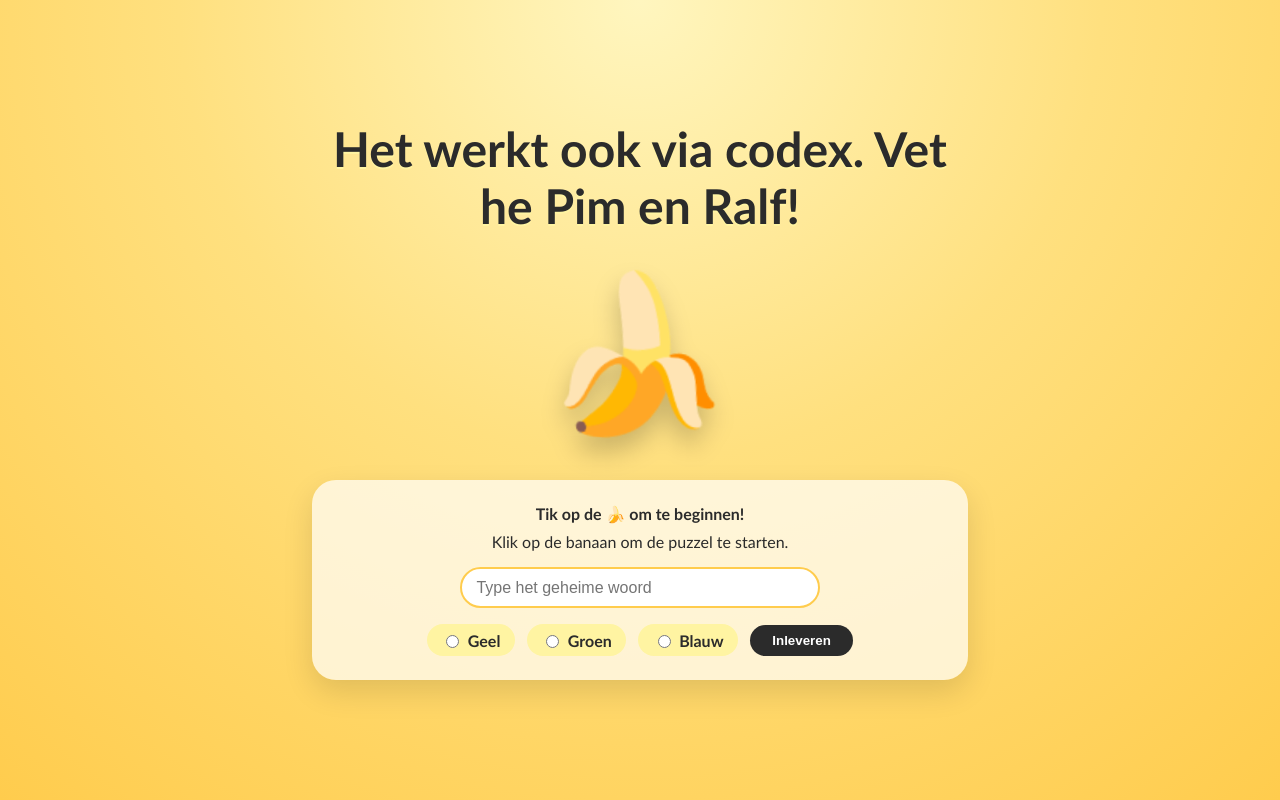
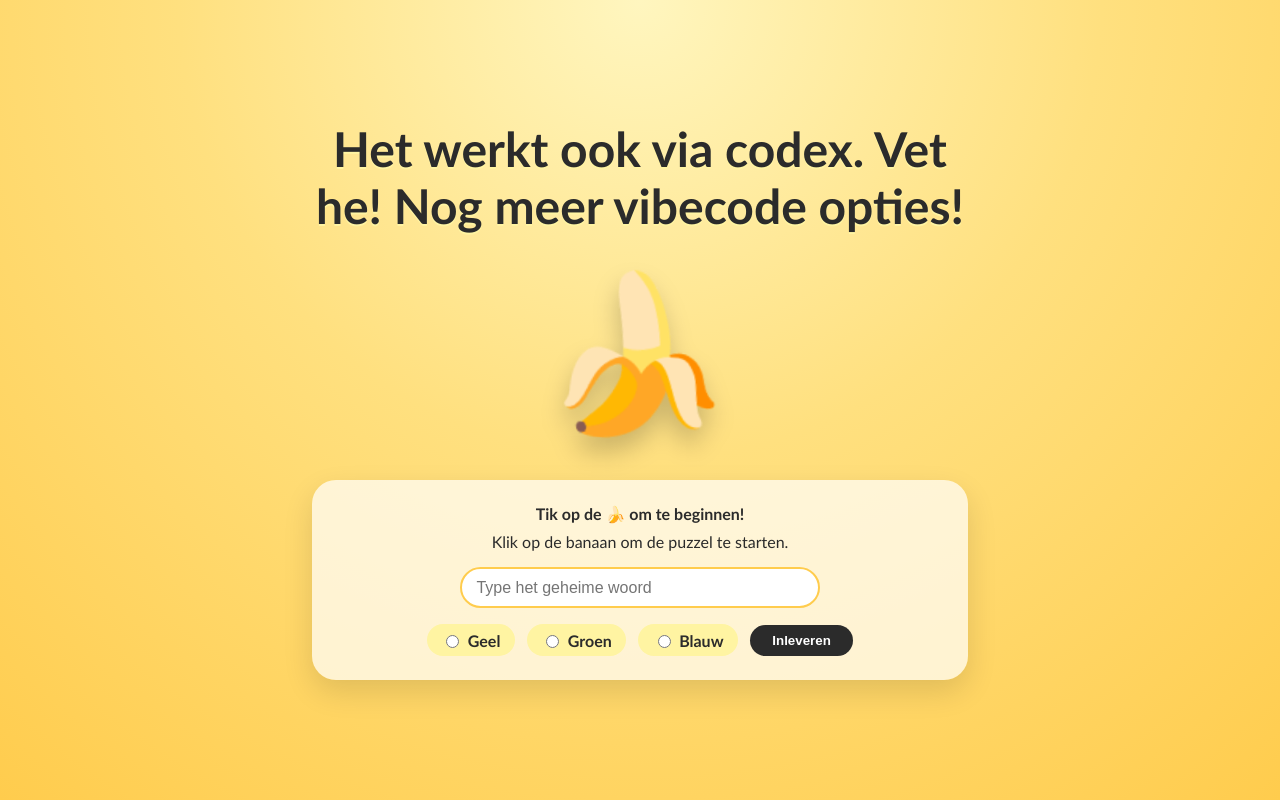
Before and after one commit to KevinJongen/Codex-test, a plain HTML site: page public/index.html in a window 1280 px wide. Drawn offline with Linux system fonts and the light colour scheme.

Commit message:
Update heading text in index.html

```diff
--- a/public/index.html
+++ b/public/index.html
@@ -8,7 +8,7 @@
   </head>
   <body>
     <main class="stage">
-      <h1>Het werkt ook via codex. Vet he Pim en Ralf!</h1>
+      <h1>Het werkt ook via codex. Vet he! Nog meer vibecode opties!</h1>
       <div class="banana" role="button" aria-label="Start de bananenpuzzel">🍌</div>
       <section class="puzzle" aria-live="polite">
         <p class="puzzle-status"></p>
```
